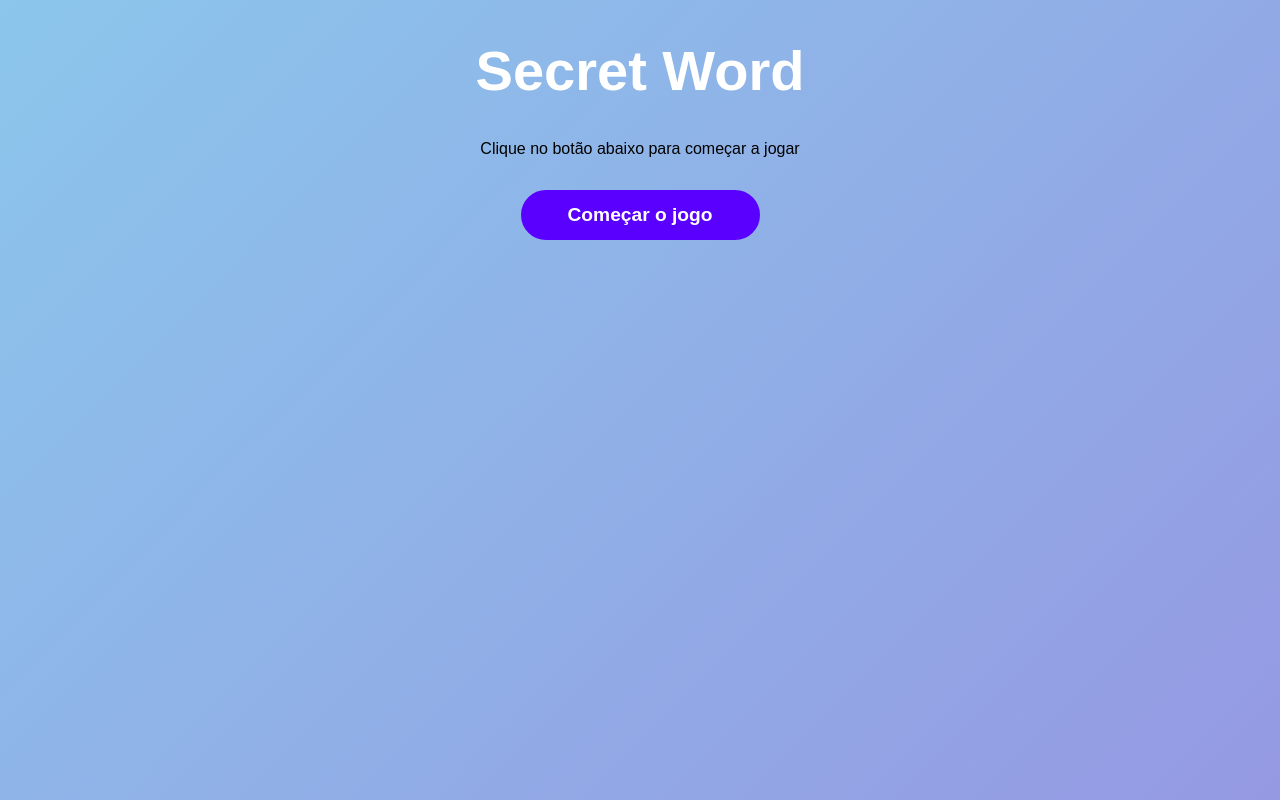
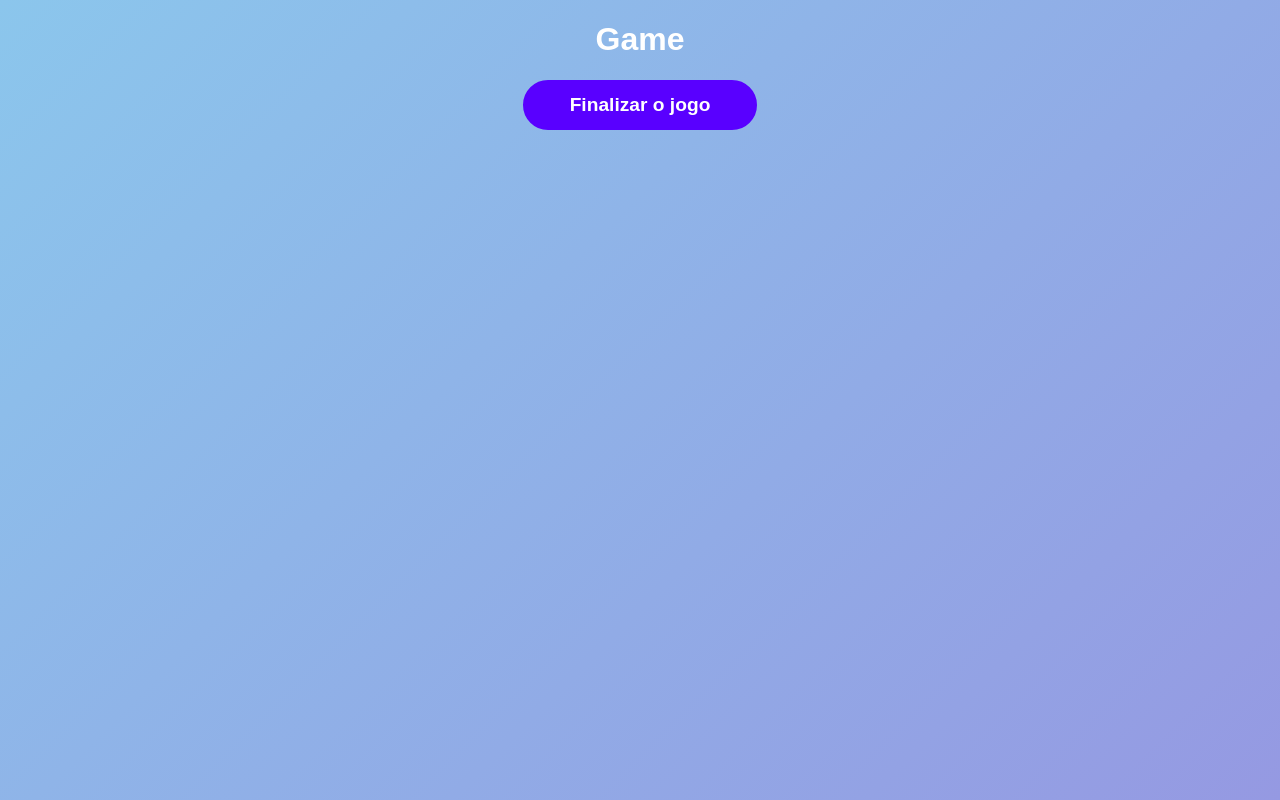
Before and after one commit to emanuellecarvalho/secret-word, a React (Create React App) app: page / in a window 1280 px wide. Both pictures are taken after a click on the button "Começar o jogo". Built offline with nearby package versions, Linux system fonts and the light colour scheme.

Commit message:
feat: add state into Game and GameOver components

```diff
--- a/src/App.js
+++ b/src/App.js
@@ -20,13 +20,26 @@
   const [gameStage, setGameStage] = useState(stages[0].name);
   const [words] = useState(wordsList);
  // const [gameStage, setGameStage] = useState(stages[0].name);
-  console.log(words);
+  // start the game
+  const startGame = () => {
+    setGameStage(stages[1].name);
+  };
+
+  // process the letter input
+  const verifyLetter = () => {
+    setGameStage(stages[2].name);
+  };
+
+  // end game
+  const retry = () => {
+    setGameStage(stages[0].name);
+  };
 
   return (
     <div className="App">
-      {gameStage === 'start' && <Home /> }
-      {gameStage === 'game' && <Game /> }
-      {gameStage === 'end' && <GameOver /> }
+      {gameStage === 'start' && <Home  startGame={startGame} /> }
+      {gameStage === 'game' && <Game verifyLetter={verifyLetter} /> }
+      {gameStage === 'end' && <GameOver retry={retry} /> }
     </div>
   );
 }
--- a/src/components/Game/index.js
+++ b/src/components/Game/index.js
@@ -1,9 +1,12 @@
 import React from 'react'
 import './styles.css'
 
-const Game = () => {
+const Game = ( { verifyLetter } ) => {
   return (
-    <div>Game</div>
+    <div>
+      <h1>Game</h1>
+      <button onClick={verifyLetter}>Finalizar o jogo</button>
+    </div>
   )
 }
 
--- a/src/components/GameOver/index.js
+++ b/src/components/GameOver/index.js
@@ -1,9 +1,12 @@
 import React from 'react'
 import './styles.css'
 
-const GameOver = () => {
+const GameOver = ( { retry } ) => {
   return (
-    <div>GameOver</div>
+    <div>
+      <h1>GameOver</h1>
+      <button onClick={retry}>Recomeçar o jogo</button>
+    </div>
   )
 }
 
--- a/src/components/Home/index.js
+++ b/src/components/Home/index.js
@@ -1,12 +1,12 @@
 import React from 'react'
 import './styles.css';
 
-const Home = () => {
+const Home = ({ startGame }) => {
   return (
     <div className='start'>
       <h1>Secret Word</h1>
       <p>Clique no botão abaixo para começar a jogar</p>
-      <button>Começar o jogo</button>
+      <button onClick={startGame}>Começar o jogo</button>
     </div>
   )
 }
```
